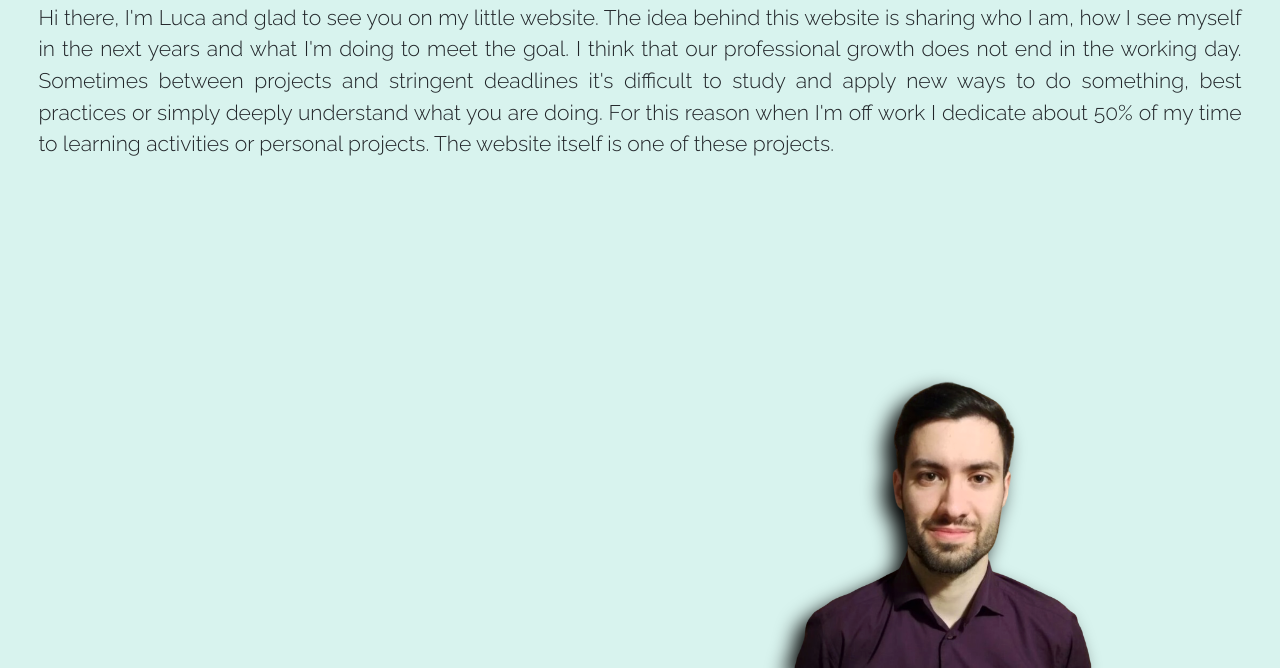
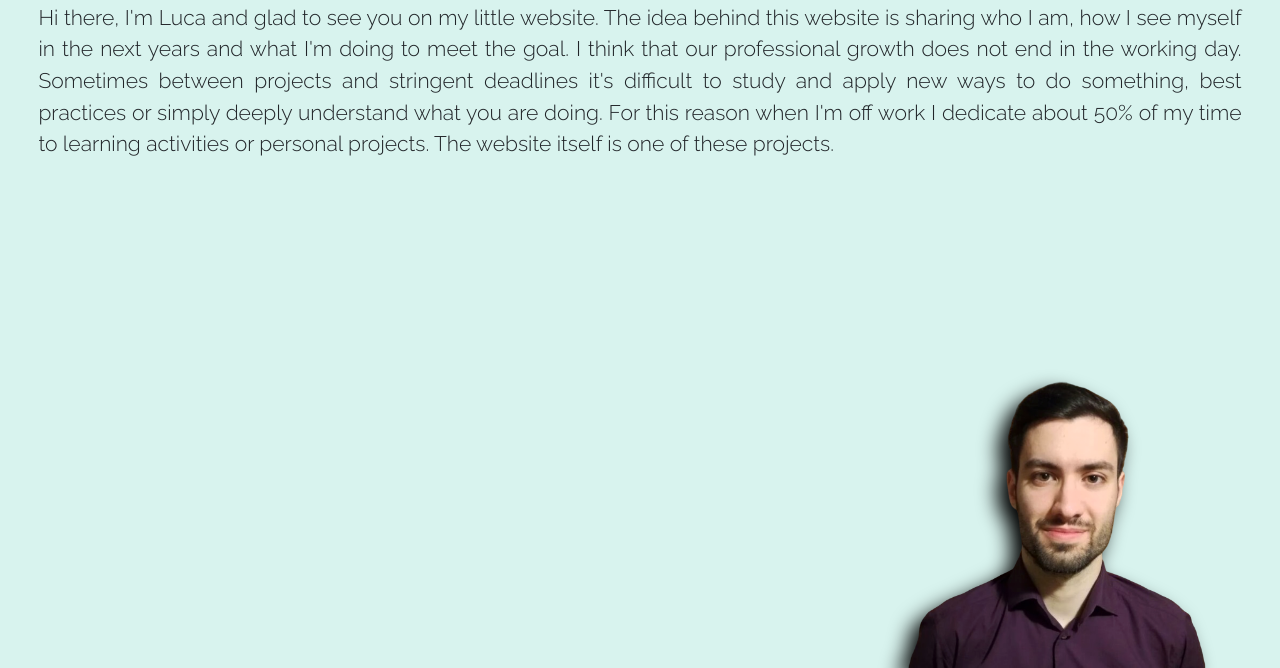
Before and after one commit to lulions/lulions.github.io, a plain HTML site: page index.html in a window 1280 px wide. Shown: the part 132-800 px from the top of the page. Drawn offline with nearby package versions, Linux system fonts and the light colour scheme.

Commit message:
image profile position

```diff
--- a/css/style.css
+++ b/css/style.css
@@ -45,7 +45,7 @@ body{
     width: 25%;
     min-width: 195px;
     position: fixed;
-    left: calc(65vw - 50px);
+    right: calc(5vw);
     bottom: 0;
     filter: drop-shadow(-10px 10px 10px rgb(0, 0, 0));
     animation: appear 2s;
```
